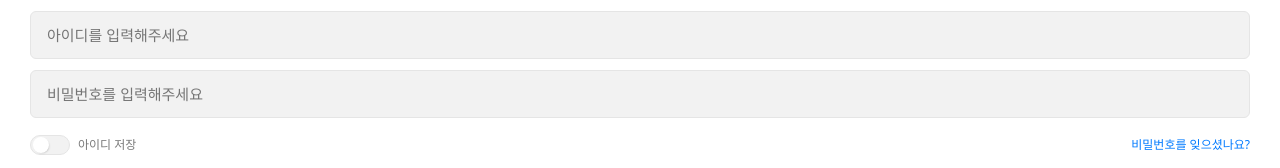
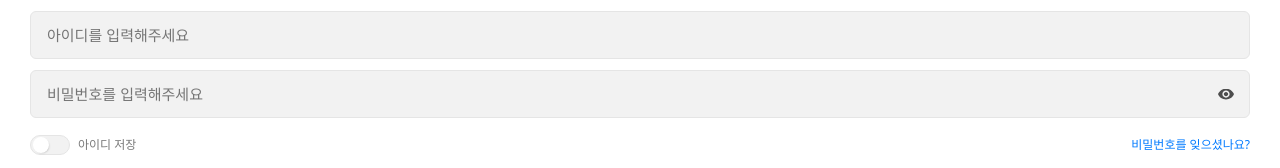
Before and after one commit to chkue2/priros-front, a Nuxt app: page /user/login in a window 1280 px wide. Shown: the part 244-412 px from the top of the page. Built offline with nearby package versions, Linux system fonts and the light colour scheme; a web font is replaced by a local one.

Commit message:
로그인에 비밀번호 감추기/보이기 토글 추가

```diff
--- a/assets/scss/join/common.scss
+++ b/assets/scss/join/common.scss
@@ -48,6 +48,7 @@
   gap: 6px;
   align-items: center;
   margin: 8px 0 17px;
+  position: relative;
   &.mb-11 {
     margin-bottom: 11px;
   }
--- a/components/user/Login.vue
+++ b/components/user/Login.vue
@@ -7,7 +7,8 @@
         <input type="text" class="join-form-input" placeholder="아이디를 입력해주세요">
       </div>
       <div class="join-form-input-container">
-        <input type="password" class="join-form-input" placeholder="비밀번호를 입력해주세요">
+        <input type="password" id="passwordInput" class="join-form-input" placeholder="비밀번호를 입력해주세요">
+        <i class="login-toggle-password" @click="handlerClickPasswordToggle"></i>
       </div>
       <div class="login-form-middle-container">
         <div class="login-form-middle-left">
@@ -29,7 +30,20 @@
 </template>
 
 <script setup>
-import { ref } from 'vue'
+import { ref, watch } from 'vue'
+
+let isPasswordToggle = ref(false)
+watch(() => isPasswordToggle.value, () => {
+  const target = document.querySelector('#passwordInput')
+  if(isPasswordToggle.value) {
+    target.setAttribute('type', 'text')
+  } else {
+    target.setAttribute('type', 'password')
+  }
+})
+const handlerClickPasswordToggle = () => {
+  isPasswordToggle.value = !isPasswordToggle.value
+}
 
 let isSwitchToggle = ref(false)
 const handlerClickSwitchToggle = () => {
@@ -47,6 +61,17 @@ const handlerClickLoginButton = () => {
 .login-form {
   margin-top: 65px;
   padding: 0 14px;
+}
+.login-toggle-password {
+  width: 16px;
+  height: 11px;
+  background: url(/img/icon/eye-gray.svg) no-repeat center/cover;
+  cursor: pointer;
+  z-index: 11;
+  position: absolute;
+  top: 50%;
+  right: 16px;
+  transform: translateY(-50%);
 }
 .login-form-middle-container {
   display: flex;
```
